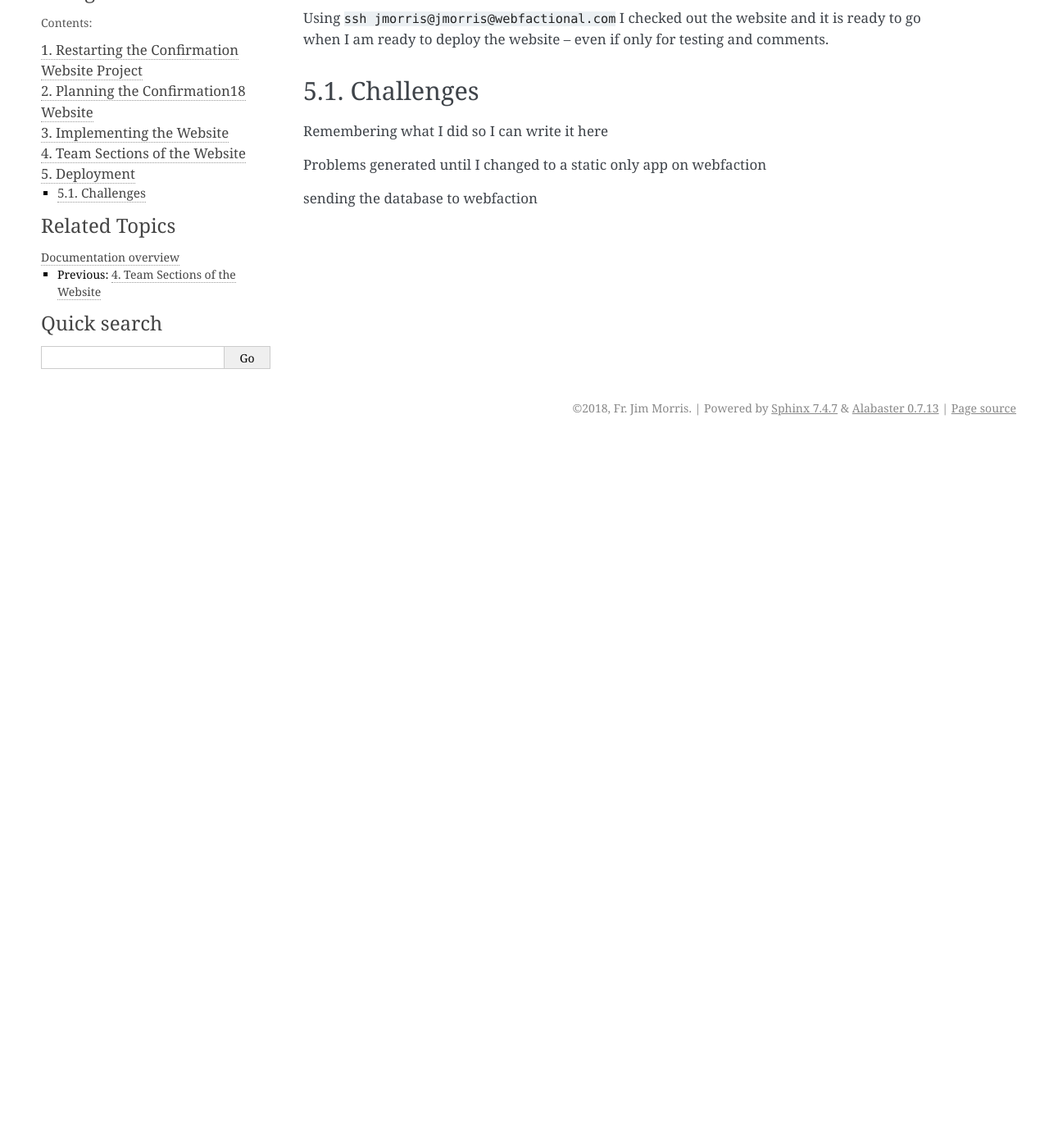
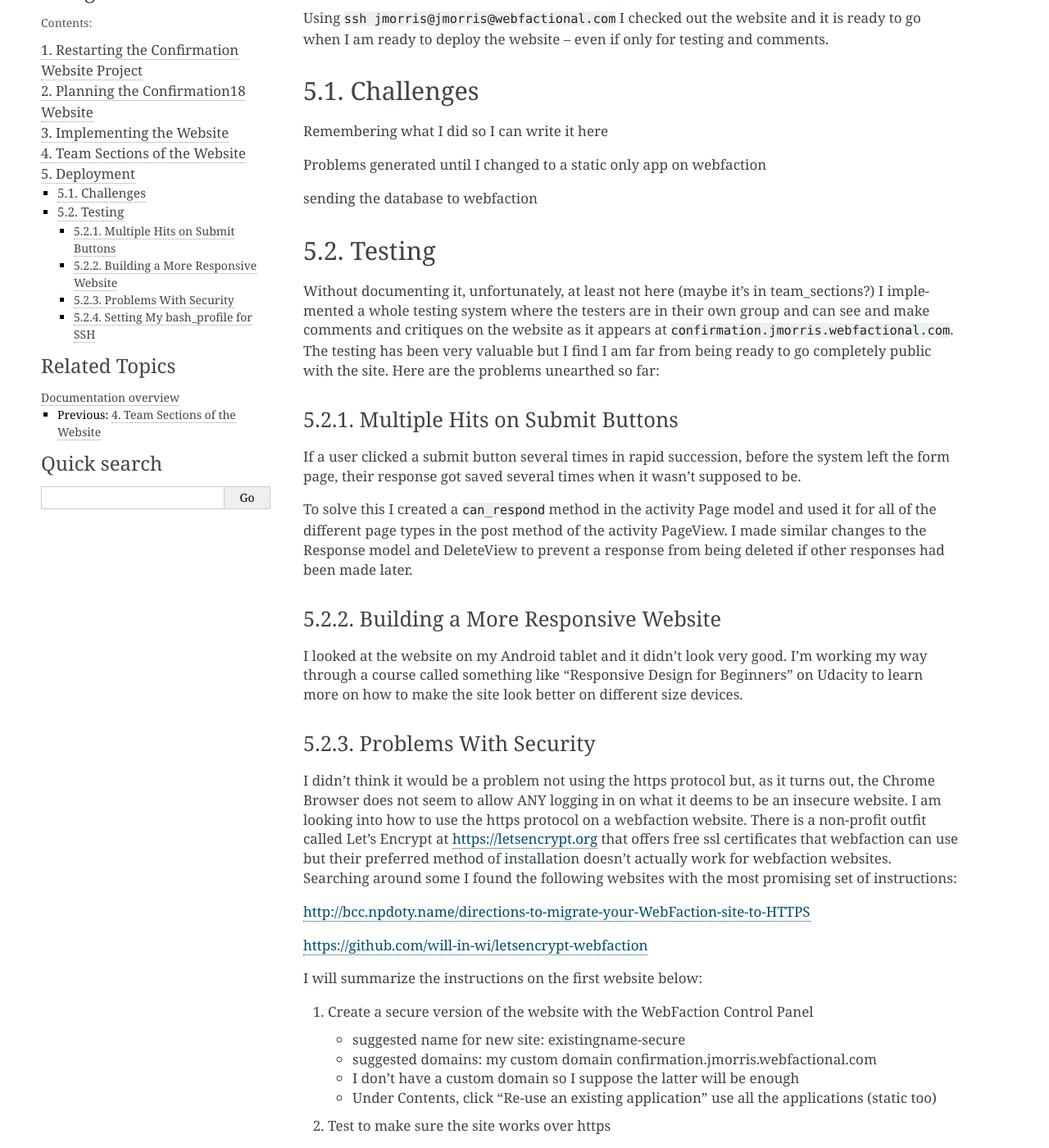
Before and after one commit to JMorris1575/confirmation2018, a Sphinx documentation site: the page built from docs/deployment.rst, in a window 1280 px wide and 1400 px high, scrolled down 270 px. Shown: the whole window at 82% size. Built offline with Sphinx 7.4.7, drawn with Linux system fonts in a browser that asks for light colours; before the commit the page ends 900 px from its top, so only the background shows below that; some of the changed text lies outside the part shown.

Commit message:
Added Testing section to deployment.rst

```diff
--- a/confirmation/static/site/css/custom.css
+++ b/confirmation/static/site/css/custom.css
@@ -211,6 +211,7 @@ td.pad-override {
 
 .page-image {
     float: right;
+    width: 100%;
     max-width: 100%;
 }
 
--- a/docs/deployment.rst
+++ b/docs/deployment.rst
@@ -21,3 +21,84 @@ Remembering what I did so I can write it here
 Problems generated until I changed to a static only app on webfaction
 
 sending the database to webfaction
+
+Testing
+-------
+
+Without documenting it, unfortunately, at least not here (maybe it's in team_sections?) I implemented a whole testing
+system where the testers are in their own group and can see and make comments and critiques on the website as it
+appears at ``confirmation.jmorris.webfactional.com``. The testing has been very valuable but I find I am far from
+being ready to go completely public with the site. Here are the problems unearthed so far:
+
+Multiple Hits on Submit Buttons
+*******************************
+
+If a user clicked a submit button several times in rapid succession, before the system left the form page, their
+response got saved several times when it wasn't supposed to be.
+
+To solve this I created a ``can_respond`` method in the activity Page model and used it for all of the different page
+types in the post method of the activity PageView. I made similar changes to the Response model and DeleteView to
+prevent a response from being deleted if other responses had been made later.
+
+Building a More Responsive Website
+**********************************
+
+I looked at the website on my Android tablet and it didn't look very good. I'm working my way through a course called
+something like "Responsive Design for Beginners" on Udacity to learn more on how to make the site look better on
+different size devices.
+
+Problems With Security
+**********************
+
+I didn't think it would be a problem not using the https protocol but, as it turns out, the Chrome Browser does not
+seem to allow ANY logging in on what it deems to be an insecure website. I am looking into how to use the https
+protocol on a webfaction website. There is a non-profit outfit called Let's Encrypt at https://letsencrypt.org that
+offers free ssl certificates that webfaction can use but their preferred method of installation doesn't actually work
+for webfaction websites. Searching around some I found the following websites with the most promising set of
+instructions:
+
+http://bcc.npdoty.name/directions-to-migrate-your-WebFaction-site-to-HTTPS
+
+https://github.com/will-in-wi/letsencrypt-webfaction
+
+I will summarize the instructions on the first website below:
+
+#.  Create a secure version of the website with the WebFaction Control Panel
+
+    *   suggested name for new site: existingname-secure
+    *   suggested domains: my custom domain confirmation.jmorris.webfactional.com
+    *   I don't have a custom domain so I suppose the latter will be enough
+    *   Under Contents, click "Re-use an existing application" use all the applications (static too)
+
+#.  Test to make sure the site works over https
+
+    *   He says it should work without disrupting the original site
+    *   But there may be issues with images and other content still being loaded from the insecure site
+    *   I'm not sure this will apply to me since I'm using the static app which may also be under https
+
+#.  Get a free certificate for the domain
+
+    *   use ssh to get into web506.webfaction.com
+    *   run: ``GEM_HOME=$HOME/.letsencrypt_webfaction/gems RUBYLIB=$GEM_HOME/lib gem2.2 install letsencrypt_webfaction``
+    *   Edit ~/.bash_profile to include: ``function letsencrypt_webfaction {PATH=$PATH:$GEM_HOME/bin GEM_HOME=$HOME/.letsencrypt_webfaction/gems RUBYLIB=$GEM_HOME/lib ruby2.2 $HOME/.letsencrypt_webfaction/gems/bin/letsencrypt_webfaction $*}``
+    *   run: letsencrypt_webfaction --letsencrypt_account_email FrJamesMorris@gmail.com --domains confirmation.jmorris.webfactional.com --public /home/jmorris/webapps/conf18/ --username jmorris --password dylan-selfie
+    *   that should put a certificate in the SSL certificates tab in the WebFaction Control Panel
+    *   go to the Websites tab, select the secure version of the website and choose the new certificate
+
+#.  Test the website again
+
+    *   this time should work without mixed content warnings
+
+#.  Set up automatic renewal of the certificate
+
+    *   run: ``EDITOR=nano crontab -e``
+    *   add: ``* * * * * echo "cron is running" >> $HOME/logs/user/cron.log 2>&1`` to the file that appears(?)
+    *   check ``~/logs/user/cron.log`` after a few minutes to see that it is echoing "cron is running"
+    *   [continue with creation of config.yml]
+
+Setting My bash_profile for SSH
+*******************************
+
+While reading the instructions to create the above summary I discovered something I've been wanting to know: how to get
+the prompt the way I like it when I ssh into my webfaction site. I created a .bash_profile file with  the PS1="\\w\\$: "
+command in it and it gets done! :-) :-) :-)
```
